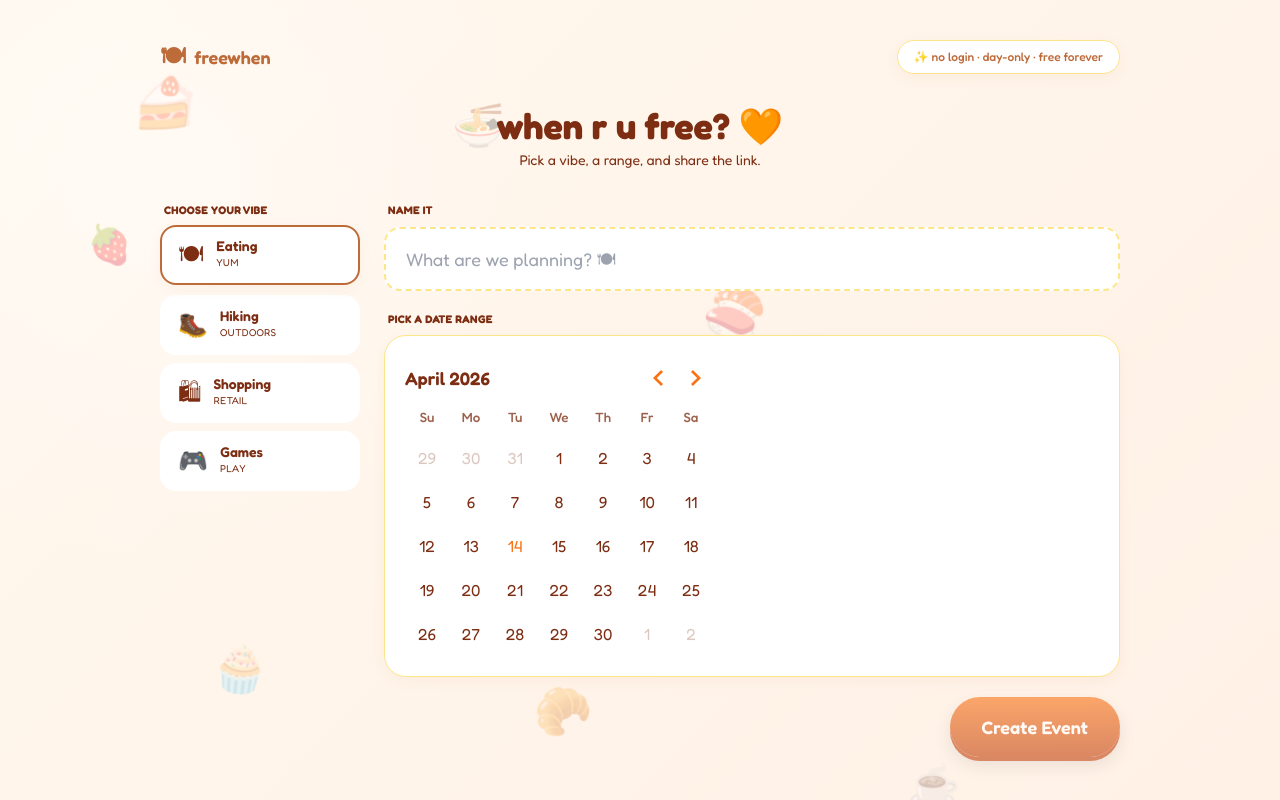
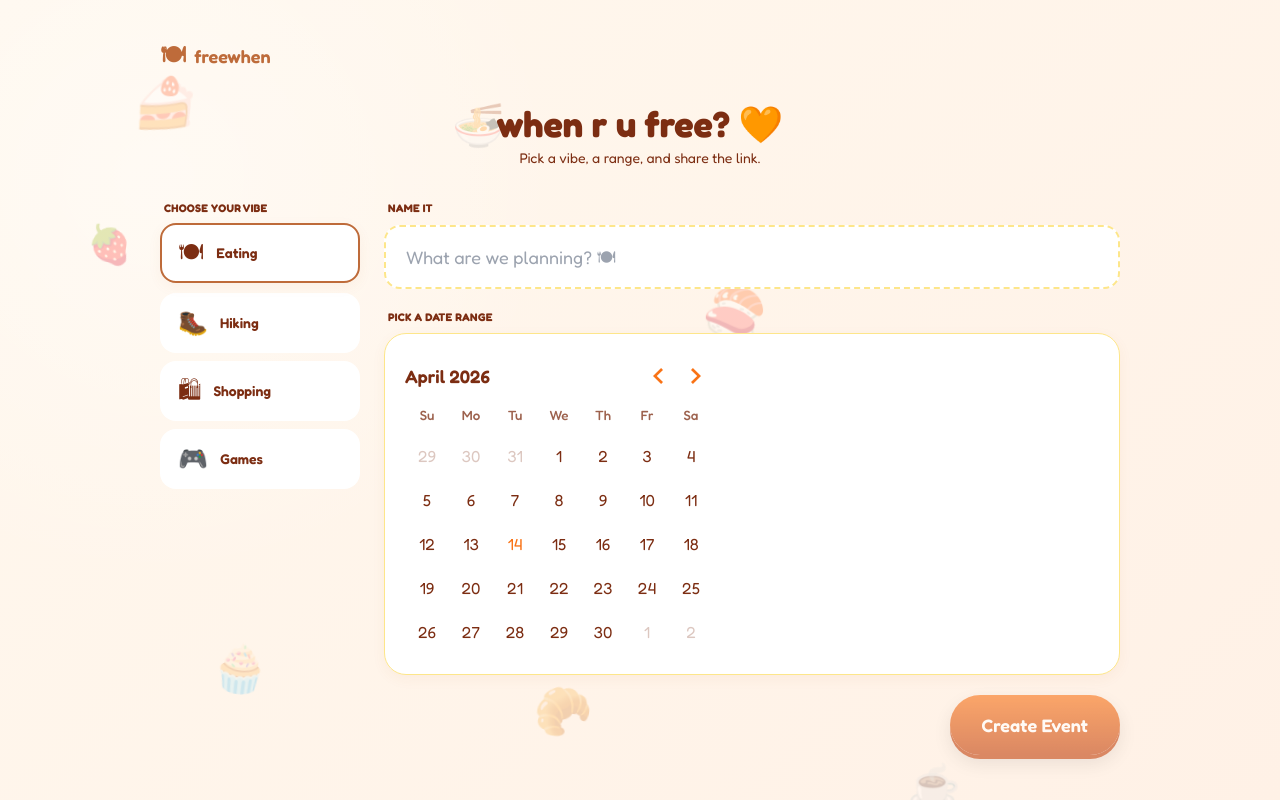
Before and after one commit to StephenAlvin/freewhen, a React (Vite) app: page / in a window 1280 px wide. Built offline with nearby package versions, Linux system fonts and the light colour scheme.

Commit message:
refactor: remove theme taglines and footer pill from home page
- Removed "YUM/OUTDOORS/RETAIL/PLAY" subtitles from theme chips
- Removed "✨ no login · day-only · free forever" pill from header

Co-Authored-By: Claude Opus 4.6 (1M context) <noreply@anthropic.com>

```diff
--- a/src/components/ThemePicker.tsx
+++ b/src/components/ThemePicker.tsx
@@ -28,10 +28,7 @@ export default function ThemePicker({ value, onChange, className }: Props) {
             )}
           >
             <span className="text-2xl" aria-hidden="true">{t.emoji}</span>
-            <span className="flex flex-col">
-              <span className="text-sm font-semibold text-ink leading-none">{t.label}</span>
-              <span className="text-[10px] uppercase tracking-wide text-ink/50 mt-0.5">{t.tagline}</span>
-            </span>
+            <span className="text-sm font-semibold text-ink leading-none">{t.label}</span>
           </button>
         );
       })}
--- a/src/pages/HomePage.tsx
+++ b/src/pages/HomePage.tsx
@@ -48,13 +48,10 @@ export default function HomePage() {
   return (
     <Layout theme={theme}>
       <main className="max-w-5xl mx-auto px-4 md:px-8 py-10">
-        <div className="flex items-center justify-between mb-8">
+        <div className="mb-8">
           <div className="flex items-center gap-2 text-brand font-semibold text-lg">
             <span className="text-2xl">{tConfig.emoji}</span> freewhen
           </div>
-          <span className="hidden sm:inline-flex items-center gap-2 rounded-full bg-surface border border-soft px-4 py-2 text-xs text-brand font-medium shadow-card">
-            ✨ no login · day-only · free forever
-          </span>
         </div>
 
         <div className="text-center mb-8">
```
